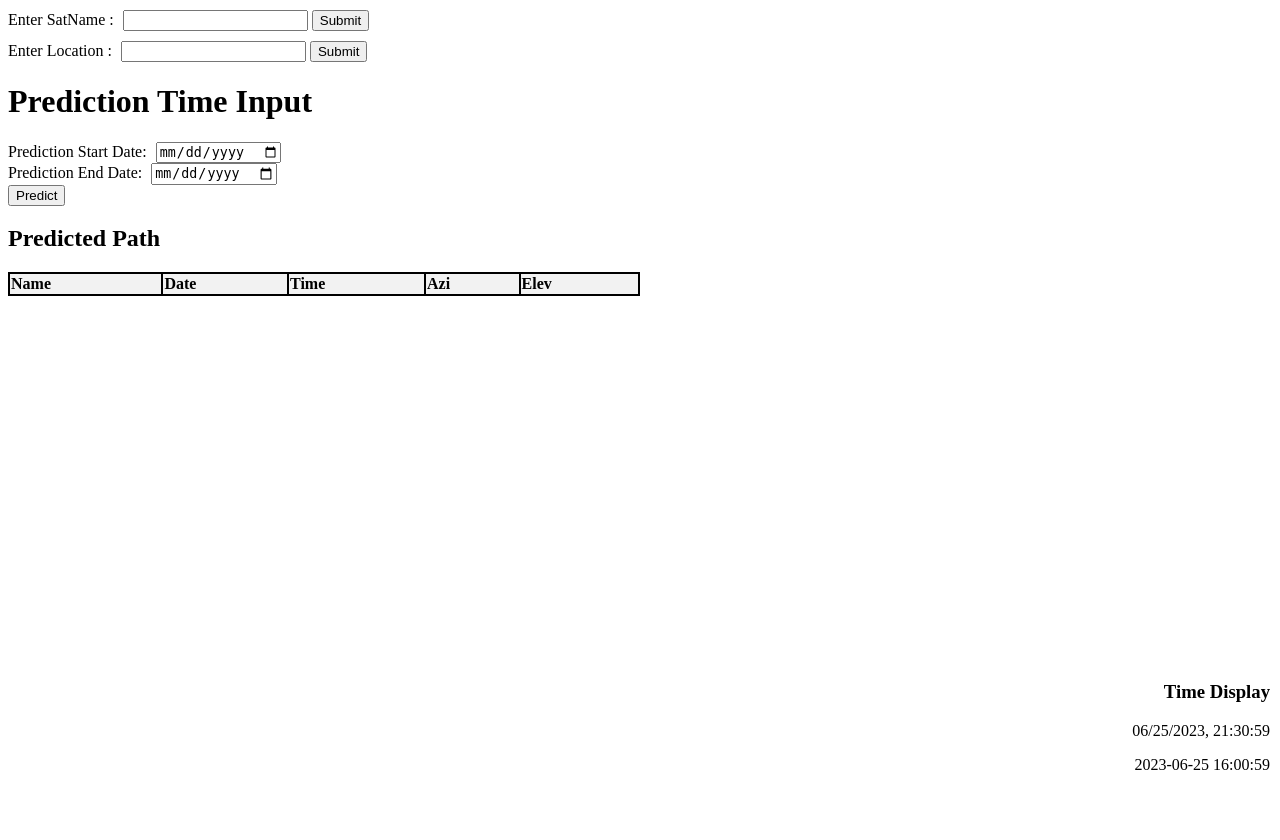
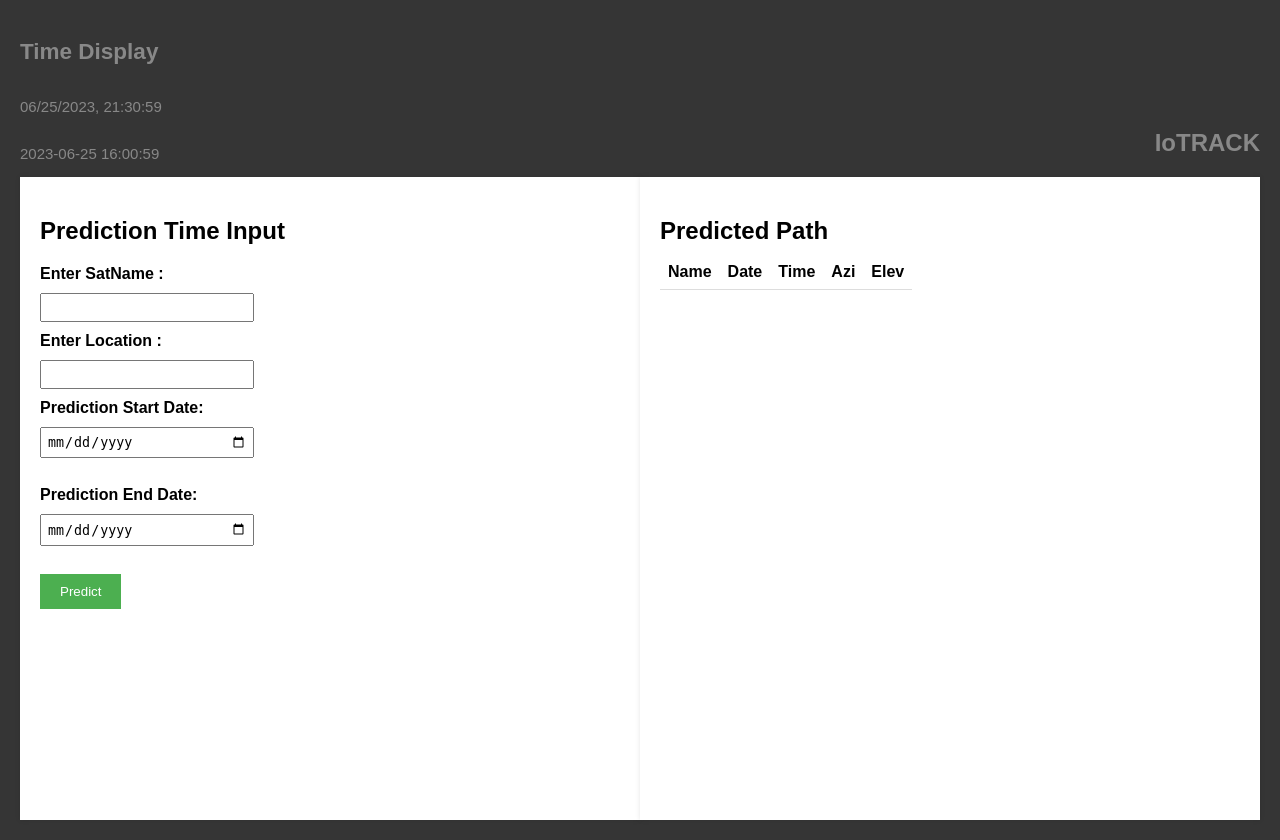
Before and after one commit to manushyaaa/IoTRACK, a Flask app: page /app in a window 1280 px wide. Before the commit the page ends 770 px from the top, so only its background shows below. Run offline with Flask 3, Linux system fonts and the light colour scheme; lists and menus that the app fills with data are empty.

Commit message:
Added Initial CSS

```diff
--- a/__new___/src/app.py
+++ b/__new___/src/app.py
@@ -34,18 +34,15 @@ def mainPage():
 
 
     if request.method == 'POST':
-        if 'submit_button_tle' in request.form:
+        if 'submit_button_time' in request.form:
 
-            satName = request.form.get('user_input')
+
+            satName = request.form.get('user_input0')
             session['satName'] = satName
 
-
-        elif 'submit_button_loc' in request.form:
-            location = request.form.get('user_input')
+            location = request.form.get('user_input1')
             session['location'] = location
 
-
-        elif 'submit_button_time' in request.form:
             prediction_start_date = request.form.get('prediction_start_date')
             prediction_end_date = request.form.get('prediction_end_date')
 
--- a/__new___/src/static/styles.css
+++ b/__new___/src/static/styles.css
@@ -1,46 +1,134 @@
-.time-container {
-    position: fixed;
-    bottom: 10px;
-    right: 10px;
-    text-align: right;
+/* Global styles */
+body {
+    margin: 0;
+    padding: 0;
+    font-family: Arial, sans-serif;
+    background-color: #353535;
   }
 
-.message-container {
-    position: fixed;
-    bottom: 10px;
-    left: 10px;
+  /* Dashboard container */
+  .dashboard {
+    display: grid;
+    grid-template-columns: repeat(2, 1fr);
+    grid-template-rows: auto 1fr;
+    height: 100vh;
+    padding: 20px;
   }
 
-.debug{
-
-    bottom: 10px;
-    right: 10px;
+  /* Debug section */
+  .debug {
+    grid-area: 1 / 2 / 2 / 3;
+    align-self: flex-end;
     text-align: right;
+    color: #888;
   }
 
-form {
-    margin-top: 10px;
+  /* Time container */
+  .time-container {
+    grid-area: 1 / 1 / 2 / 2;
+    display: flex;
+    flex-direction: column;
+    justify-content: center;
+    align-items: flex-start;
+    padding-right: 20px;
+    color: #888;
+    font-size: 15px;
   }
 
-form input[type="submit"] {
-    margin-right: 10px;
+  /* Input section */
+  .input-section {
+    grid-area: 2 / 1 / 3 / 2;
+    display: flex;
+    flex-direction: column;
+    justify-content: flex-start;
+    align-items: flex-start;
+    padding: 20px;
+    background-color: #fff;
+    box-shadow: 0 0 5px rgba(0, 0, 0, 0.1);
   }
 
-form label {
-    margin-right: 5px;
+  /* Prediction section */
+  .prediction-section {
+    grid-area: 2 / 2 / 3 / 3;
+    display: flex;
+    flex-direction: column;
+    justify-content: flex-start;
+    align-items: flex-start;
+    padding: 20px;
+    background-color: #fff;
+    box-shadow: 0 0 5px rgba(0, 0, 0, 0.1);
+  }
+
+  .prediction-section h2 {
+    margin-bottom: 10px;
+  }
+
+  .table-container {
+    flex-grow: 1;
+    overflow-y: auto;
   }
 
   table {
+    width: 100%;
     border-collapse: collapse;
-    width: 50%;
   }
 
-th, td {
-    border: 2px solid black;
-    padding: 1px;
+  table th, table td {
+    padding: 8px;
     text-align: left;
+    border-bottom: 1px solid #ddd;
   }
 
-th {
-    background-color: #f2f2f2;
+  /* Responsive styles */
+  @media screen and (max-width: 768px) {
+    .dashboard {
+      grid-template-columns: 1fr;
+      grid-template-rows: auto 1fr auto;
     }
+
+    .debug {
+      grid-area: auto;
+      text-align: center;
+    }
+
+    .time-container {
+      order: 1;
+      align-items: center;
+      padding: 0 20px;
+    }
+
+    .input-section, .prediction-section {
+      order: 2;
+      margin-top: 20px;
+    }
+  }
+  form {
+    display: flex;
+    flex-direction: column;
+    align-items: flex-start;
+    margin-bottom: 20px;
+  }
+
+  label {
+    margin-bottom: 10px;
+    font-weight: bold;
+  }
+
+  input[type="text"],
+  input[type="date"] {
+    margin-bottom: 10px;
+    padding: 5px;
+    width: 200px;
+  }
+
+  input[type="submit"] {
+    padding: 10px 20px;
+    background-color: #4CAF50;
+    color: white;
+    border: none;
+    cursor: pointer;
+  }
+
+  input[type="submit"]:hover {
+    background-color: #45a049;
+  }
--- a/__new___/src/templates/app.html
+++ b/__new___/src/templates/app.html
@@ -4,12 +4,16 @@
     <link rel="stylesheet" type="text/css" href="{{ url_for('static', filename='styles.css') }}">
     <script src="{{ url_for('static', filename='script.js') }}"></script>
     <title>IoTRACK</title>
+</head>
+<body>
 
 
 
-</head>
-<body>
+
+    <div class="dashboard">
+
         <div class="debug">
+            <h2>IoTRACK</h2>
             {% if satName %}
             <p>Satellite: {{ satName }}</p>
             {% endif %}
@@ -20,36 +24,35 @@
         </div>
 
         <div class="time-container">
-        <h3>Time Display</h3>
+            <h2>Time Display</h2>
             <p id="ist-time"></p>
             <p id="utc-time"></p>
+
         </div>
 
-    <form action="{{ url_for('mainPage') }}" method="post">
-        <label for="user_input">Enter SatName :</label>
-        <input type="text" id="user_input0" name="user_input">
-        <input type="submit" value="Submit" name="submit_button_tle">
-    </form>
+        <div class="input-section">
+            <h2>Prediction Time Input</h2>
+            <form  action="{{ url_for('mainPage') }}" method="post">
+                <label for="user_input0">Enter SatName :</label>
+                <input type="text" id="user_input0" name="user_input0">
+
+                <label for="user_input1">Enter Location :</label>
+                <input type="text" id="user_input1" name="user_input1">
 
 
-    <form action="{{ url_for('mainPage') }}" method="post">
-        <label for="user_input">Enter Location :</label>
-        <input type="text" id="user_input1" name="user_input">
-        <input type="submit" value="Submit" name="submit_button_loc">
-    </form>
-
-    <h1>Prediction Time Input</h1>
-    <form  action="{{ url_for('mainPage') }}" method="post">
                 <label for="prediction_start_date">Prediction Start Date:</label>
                 <input type="date" id="prediction_start_date" name="prediction_start_date"><br>
-
 
                 <label for="prediction_end_date">Prediction End Date:</label>
                 <input type="date" id="prediction_end_date" name="prediction_end_date"><br>
 
                 <input type="submit" value="Predict" name="submit_button_time">
             </form>
+        </div>
+
+        <div class="prediction-section">
             <h2>Predicted Path</h2>
+            <div class="table-container">
                 <table>
                     <tr>
                         <th>Name</th>
@@ -68,15 +71,13 @@
                         </tr>
                         {% if path.name == 'LOS' %}
                         <tr>
-                <td colspan="5" height = 20px></td>
+                            <td colspan="5" height="20px"></td>
                         </tr>
                         {% endif %}
                     {% endfor %}
                 </table>
-<!--
-    <form action="{{ url_for('index') }}" method="post">
-        <input type="submit" value="Predict Next Pass" name="button2">
-    </form> -->
-
+            </div>
+        </div>
+    </div>
 </body>
 </html>
```
Lines whose indentation alone changed are shown as unchanged.
